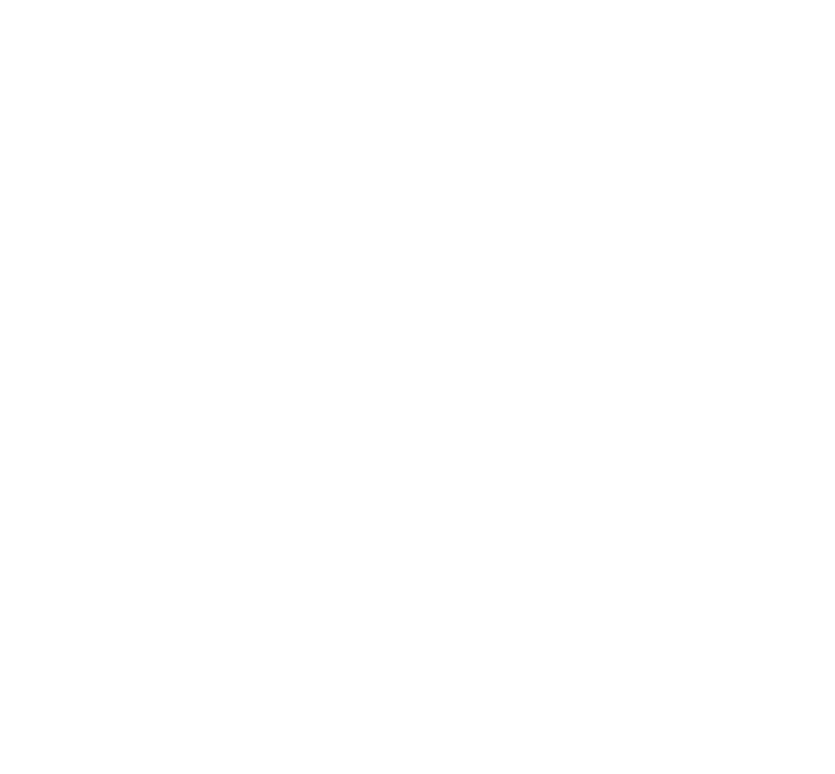
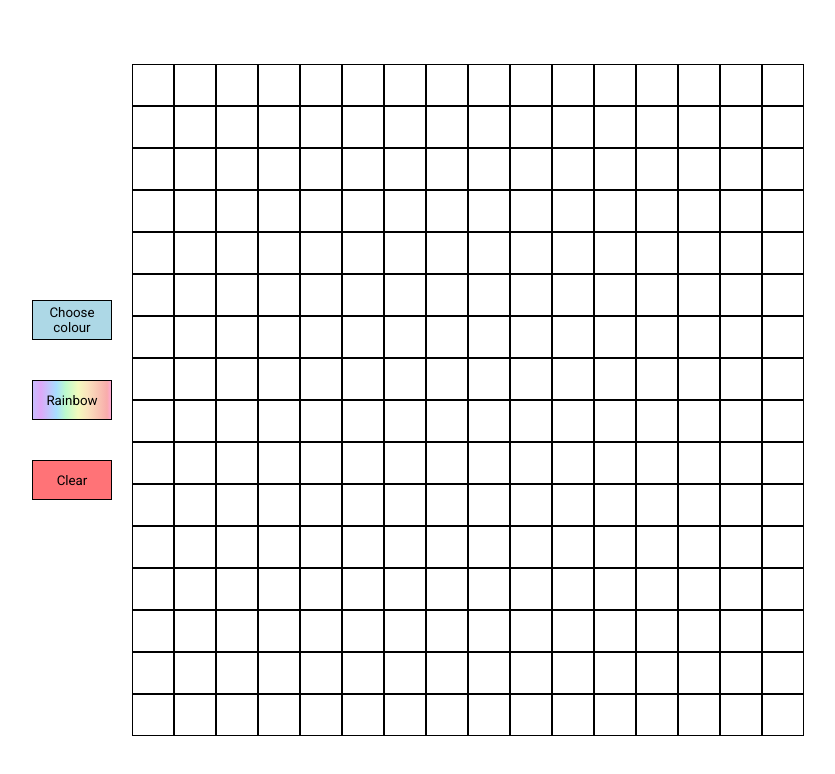
Before and after one commit to MycelPy/Etch-a-Sketch, a plain HTML site: page index.html in a window 1280 px wide. Shown: the whole page, without its empty margins (232-1067 px from the left). Drawn offline with Linux system fonts and the light colour scheme.

Commit message:
added grid and rainbow,clear funcionallity

```diff
--- a/css/style.css
+++ b/css/style.css
@@ -0,0 +1,60 @@
+* {
+    font-family: 'Roboto', sans-serif;
+}
+
+.row {
+    display: flex;
+    font-size: 9.5px;
+    text-align: center;
+    color: red
+}
+
+.cell {
+    width: 40px;
+    height: 40px;
+    margin: 0;
+    border: 1px solid black;
+}
+
+.cellHover {
+    background-color: black;
+}
+
+html,
+body {
+    height: 100%;
+    margin: 0;
+    display: flex;
+    justify-content: center;
+    align-items: center;
+}
+
+.sketch {
+    display: flex;
+    justify-content: center;
+    align-items: center;
+}
+
+.buttonArea {
+    display: flex;
+    justify-content: center;
+    align-items: center;
+    flex-direction: column;
+}
+
+.btn {
+    background-color: #FF7377;
+    margin: 20px;
+    border: 1px solid black;
+    width: 80px;
+    height: 40px;
+    text-align: center;
+}
+
+.rainbow {
+    background-image: linear-gradient( to right, #c8beff 0%, #dea8f8 10%, #a8deff 30%, #bdfacd 42%, #f3fabd 58%, #fae3bd 70%, #f8acab 95%, #feaad4 100%);
+}
+
+.choose {
+    background-color: #add8e6;
+}
--- a/index.html
+++ b/index.html
@@ -5,13 +5,29 @@
     <meta charset="UTF-8">
     <meta http-equiv="X-UA-Compatible" content="IE=edge">
     <meta name="viewport" content="width=device-width, initial-scale=1.0">
+    <link rel="preconnect" href="https://fonts.googleapis.com">
+    <link rel="preconnect" href="https://fonts.gstatic.com" crossorigin>
+    <link href="https://fonts.googleapis.com/css2?family=Roboto&display=swap" rel="stylesheet">
+    <!-- FONT -->
+    <link rel="preconnect" href="https://fonts.googleapis.com">
+    <link rel="preconnect" href="https://fonts.gstatic.com" crossorigin>
+    <link href="https://fonts.googleapis.com/css2?family=Roboto&display=swap" rel="stylesheet">
+    <!-- CSS -->
     <link rel="stylesheet" href="css/style.css">
-    <script src="js/stylo.js" defer></script>
+    <!-- JS -->
+    <script src="js/stylo.js" type='text/javascript' defer></script>
     <title>Document</title>
 </head>
 
 <body>
-
+    <div class="sketch">
+        <div class="buttonArea">
+            <button class="btn choose">Choose colour</button>
+            <button class="btn rainbow">Rainbow</button>
+            <button class="btn clear">Clear</button>
+        </div>
+        <div id="container"></div>
+    </div>
 </body>
 
 </html>
--- a/js/stylo.js
+++ b/js/stylo.js
@@ -0,0 +1,36 @@
+let i = 0,
+    n = 16;
+
+container.innerHTML =
+    `<div class="row">${'<div class="cell"></div>'.repeat(n)}</div>`
+    .repeat(n)
+
+function getColorCode() {
+    var makeColorCode = '0123456789ABCDEF';
+    var code = '#';
+    for (var count = 0; count < 6; count++) {
+        code = code + makeColorCode[Math.floor(Math.random() * 16)];
+    }
+    return code;
+}
+
+const cells = document.querySelectorAll('.cell')
+const clear = document.querySelector('.clear')
+const rainbow = document.querySelector('.rainbow')
+
+cells.forEach(cell => cell.addEventListener('mouseover', () => {
+    cell.setAttribute('style', 'background-color: black;')
+}))
+
+clear.addEventListener('click', () => {
+    cells.forEach(cell => cell.setAttribute('style', 'background-color: white;'))
+    cells.forEach(cell => cell.addEventListener('mouseover', () => {
+        cell.setAttribute('style', 'background-color: black;')
+    }))
+})
+
+rainbow.addEventListener('click', () => {
+    cells.forEach(cell => cell.addEventListener('mouseover', () => {
+        cell.setAttribute('style', `background-color: ${getColorCode()}`)
+    }))
+})
```
